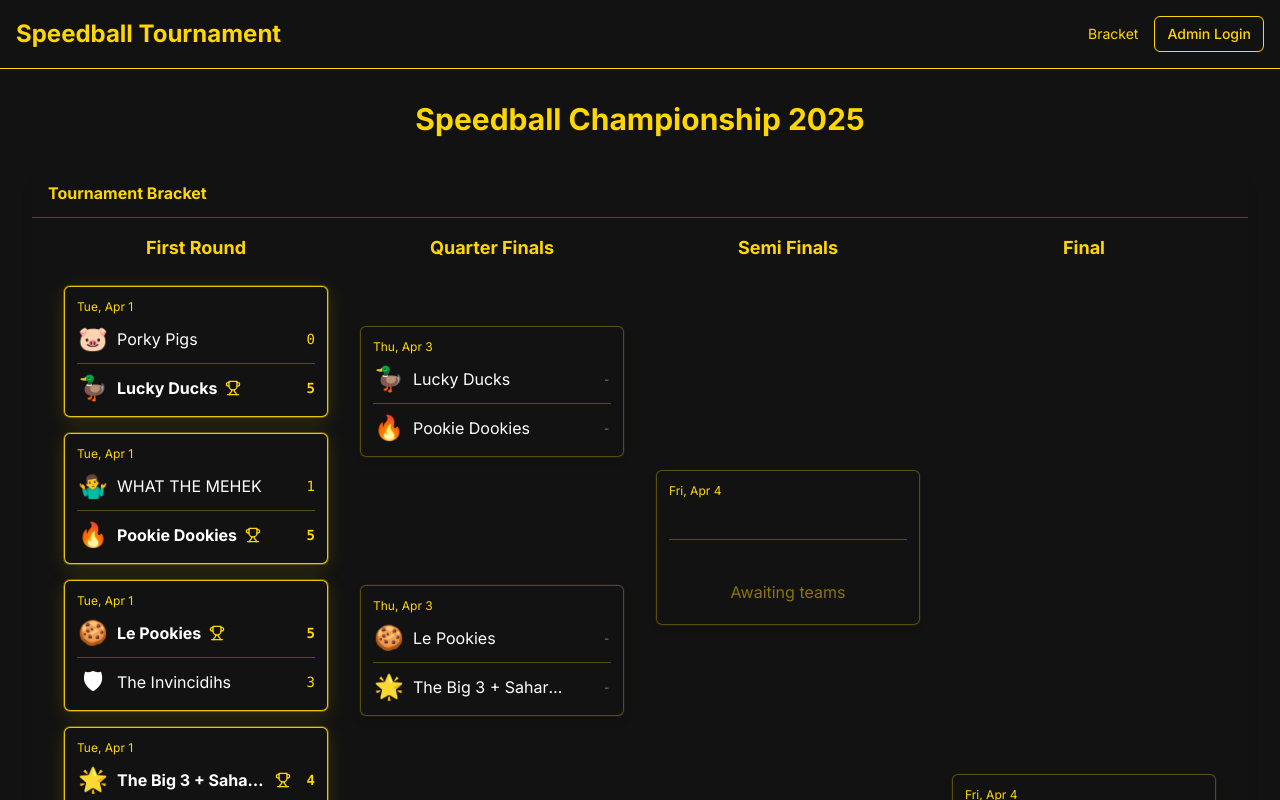
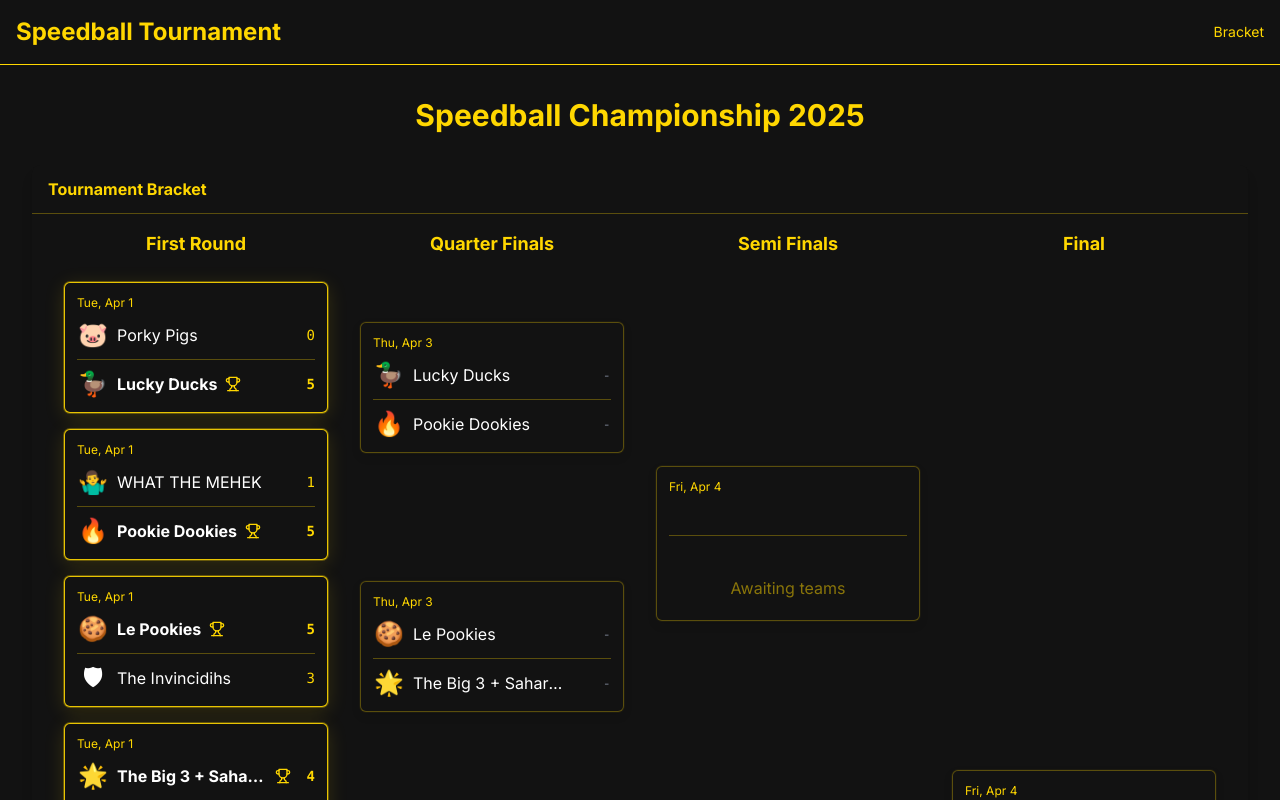
Before and after one commit to jasonhurdonut/falconspeedballgood, a Next.js app: page / in a window 1280 px wide. Shown: the top 800 px of the page. Built offline with nearby package versions, Linux system fonts and the light colour scheme.

Commit message:
Hide admin button

```diff
--- a/components/header.tsx
+++ b/components/header.tsx
@@ -42,15 +42,16 @@ export function Header() {
                 </Button>
               </>
             ) : (
-              <Link href="/login">
-                <Button
-                  variant="outline"
-                  size="sm"
-                  className="border-tournament-gold text-tournament-gold hover:bg-tournament-gold hover:text-tournament-black"
-                >
-                  Admin Login
-                </Button>
-              </Link>
+              null
+              // <Link href="/login">
+              //   <Button
+              //     variant="outline"
+              //     size="sm"
+              //     className="border-tournament-gold text-tournament-gold hover:bg-tournament-gold hover:text-tournament-black"
+              //   >
+              //     Admin Login
+              //   </Button>
+              // </Link>
             )}
           </nav>
         </div>
```
